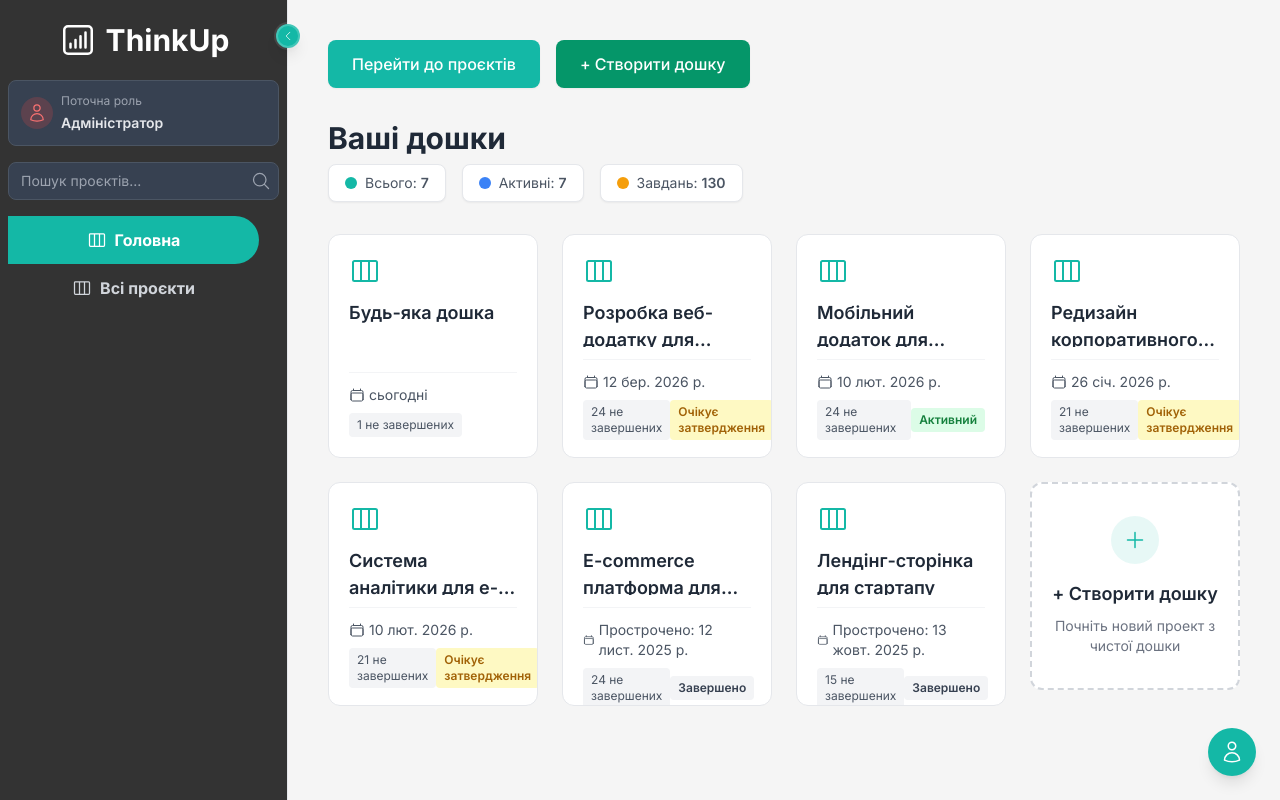
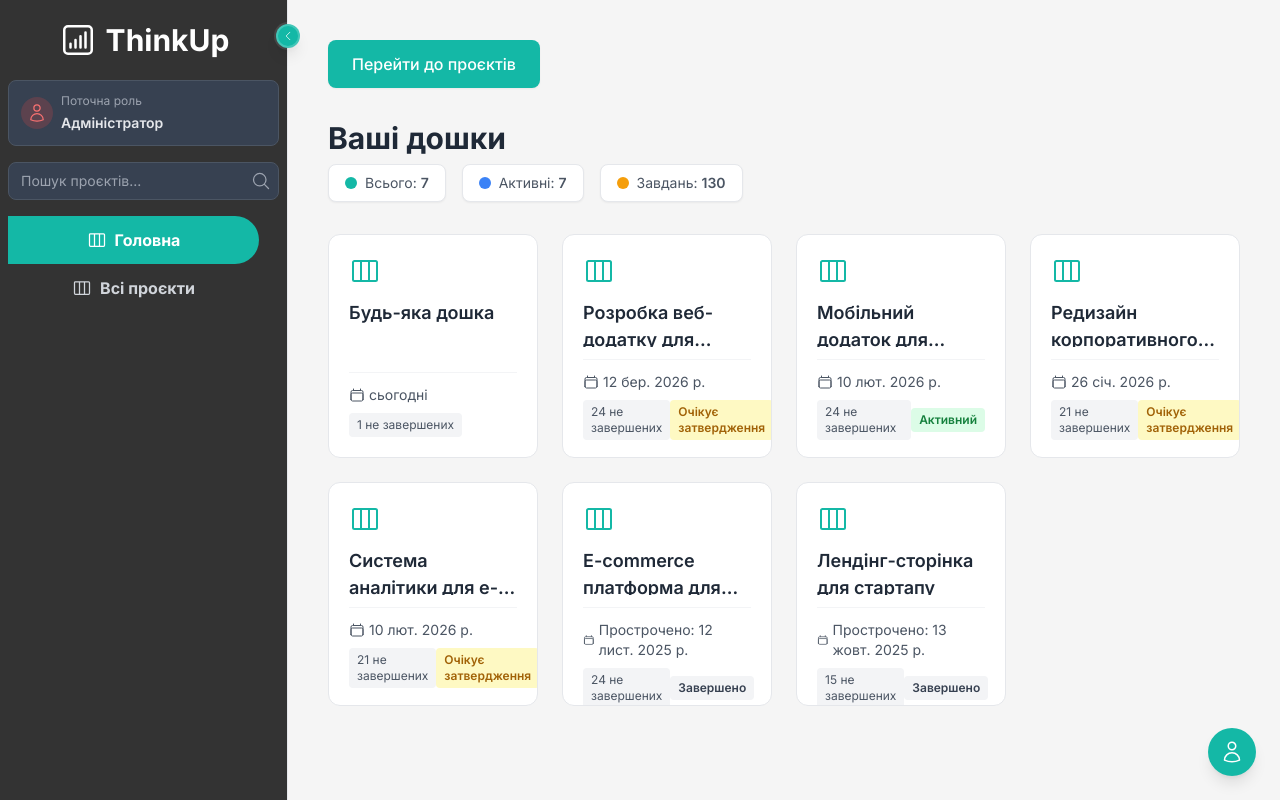
Before and after one commit to VitaliyBogdanuk/thinkup, a Nuxt app: page / in a window 1280 px wide. Built offline with nearby package versions, Linux system fonts and the light colour scheme.

Commit message:
delete button

```diff
--- a/pages/index.vue
+++ b/pages/index.vue
@@ -10,13 +10,6 @@
           Перейти до проєктів
         </NuxtLink>
 
-        <!-- Кнопка створення нової дошки -->
-        <button
-          @click="() => (addBoardState = true)"
-          class="inline-block px-6 py-3 bg-emerald-600 text-white rounded-lg hover:bg-emerald-700 transition-colors font-medium shadow-sm"
-        >
-          + Створити дошку
-        </button>
       </div>
 
     </div>
@@ -84,20 +77,7 @@
       </div>
 
       <!-- Кнопка створення нової дошки -->
-      <div
-        @click="() => (addBoardState = true)"
-        class="rounded-xl bg-white p-5 cursor-pointer w-full h-52 border-2 border-dashed border-gray-300 hover:border-savoy hover:bg-savoy/5 transition-all duration-300 flex flex-col items-center justify-center group"
-      >
-        <div class="w-12 h-12 rounded-full bg-savoy/10 group-hover:bg-savoy/20 flex items-center justify-center mb-4 transition-colors">
-          <PlusIcon class="w-6 h-6 text-savoy" />
-        </div>
-        <h2 class="text-lg font-semibold text-gray-800 group-hover:text-savoy mb-2">
-          + Створити дошку
-        </h2>
-        <p class="text-sm text-gray-500 text-center group-hover:text-savoy/80">
-          Почніть новий проект з чистої дошки
-        </p>
-      </div>
+
     </div>
 
     <!-- Повідомлення, якщо дошок немає -->
@@ -120,7 +100,7 @@
     </div>
 
     <!-- Модальне вікно створення проєкту -->
-    <AddProjectForm
+    <CreateProject
       v-if="addBoardState"
       :is-open="addBoardState"
       @close="addBoardState = false"
@@ -146,6 +126,7 @@ import { useProjectsStore } from "~~/stores/projects";
 import { computed, onMounted, ref } from "vue";
 import { useRouter } from "vue-router";
 import type { Project } from "~~/types";
+import CreateProject from "~~/components/project/CreateProject.vue";
 
 const store = useKanbanStore();
 const authStore = useAuthStore();
```
